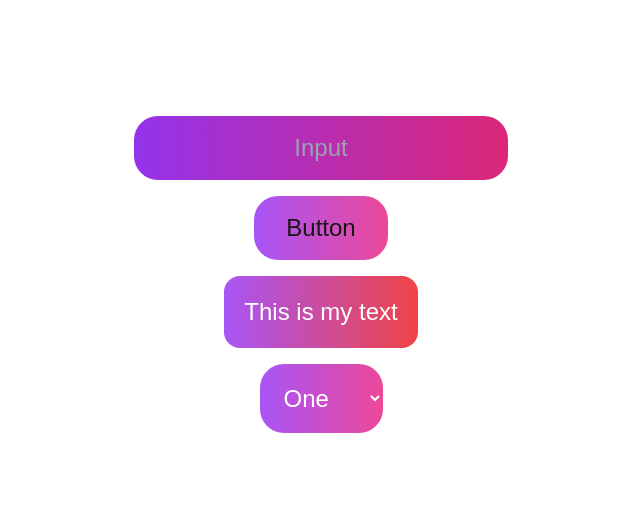
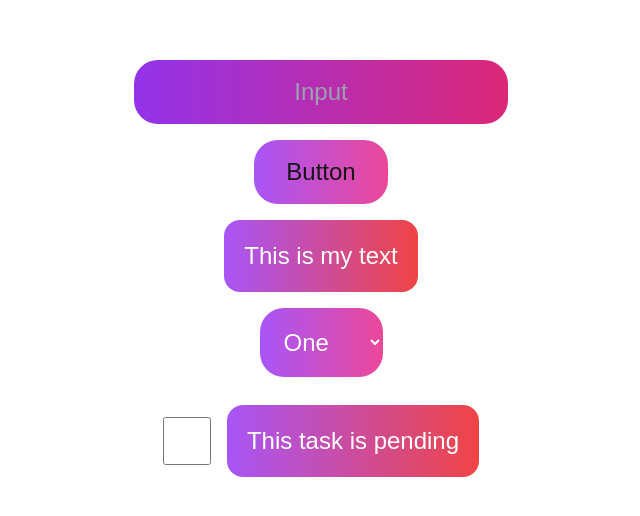
Before and after one commit to nitesh545/lifame, a Next.js app: page / in a window 1280 px wide. Shown: the part 126-642 px from the top of the page, without its empty margins (319-959 px from the left). Built offline with nearby package versions, Linux system fonts and the light colour scheme.

Commit message:
new component checkbox

```diff
--- /dev/null
+++ b/app/components/checkbox.jsx
@@ -0,0 +1,30 @@
+"use client";
+import React from 'react';
+import {useState} from 'react';
+import Text from "@/app/components/text";
+
+const Checkbox = () => {
+	let [status, setStatus] = useState(false);
+
+	let updateStatus = () => {
+		if (status) {
+			setStatus(false);
+		}
+		else {
+			setStatus(true);
+		}
+	};
+
+	return (
+		<div className="w-screen">
+			<div className="flex justify-center content-center items-center">
+				<input type="checkbox" className="h-24 size-12 rounded-2xl mr-4" onClick={updateStatus}/>
+				<div className="h-full text-white text-2xl p-5 rounded-2xl justify-center content-center bg-gradient-to-r from-purple-500 to-red-500">
+					This task is {status ? "complete" : "pending"}
+				</div>
+			</div>
+		</div>
+	);
+};
+
+export default Checkbox;
--- a/app/components/select.jsx
+++ b/app/components/select.jsx
@@ -4,7 +4,7 @@ import React from 'react';
 import {useState} from 'react';
 
 const Select = () => {
-	let [selected, setSelected] = useState(null);
+	let [selected, setSelected] = useState("");
 	let handleSelect = (e) => {
 		setSelected(e.target.value);
 	}
--- a/app/page.jsx
+++ b/app/page.jsx
@@ -3,13 +3,15 @@ import Button from "@/app/components/button";
 import Input from "@/app/components/input";
 import Text from "@/app/components/text";
 import Select from "@/app/components/select";
+import Checkbox from "@/app/components/checkbox";
 import React from "react";
 
 let components = [
 	{id: 1, type: "Input", component: <Input placeholder="Input"/>},
 	{id: 2, type: "Button", component: <Button text="Button"/>},
 	{id: 3, type: "Text", component: <Text text="This is my text"/>},
-	{id: 4, type: "Select", component: <Select />}
+	{id: 4, type: "Select", component: <Select />},
+	{id: 5, type: "Checkbox", component: <Checkbox />}
 ]
 
 export default function Home() {
```
